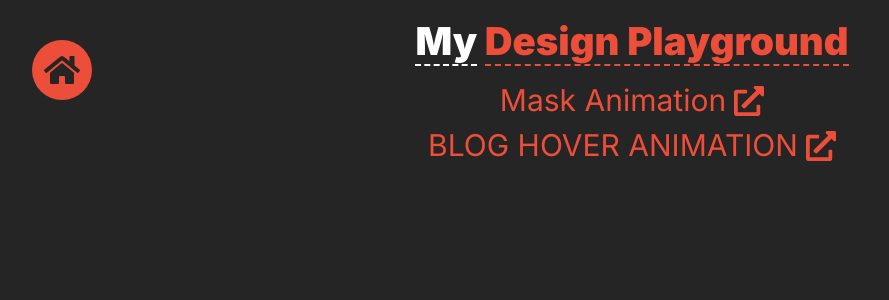
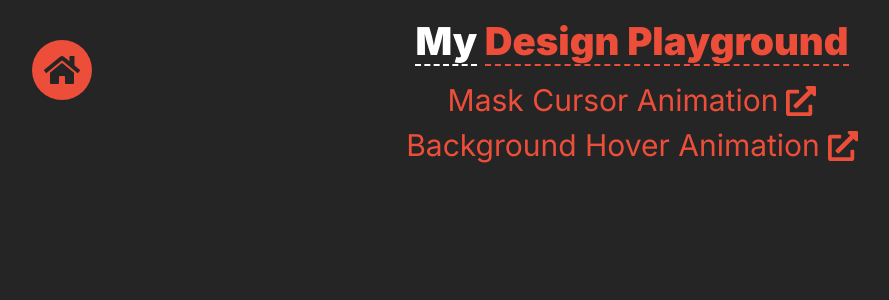
Before and after one commit to HarikrishnanYPR1707/My-Design-Playground, a Next.js app: page / in a window 1280 px wide. Shown: the top 300 px of the page, without its empty margins (8-897 px from the left). Built offline with nearby package versions, Linux system fonts and the light colour scheme.

Commit message:
MODIFIED: links modified

```diff
--- a/src/app/page.js
+++ b/src/app/page.js
@@ -9,16 +9,16 @@ export default function Home() {
       <Navbar />
       <div className="flex h-[10vh] flex-col items-center justify-center text-[30px] text-[#ec4e39]">
         <Link
-          href="Mask-Animation/"
+          href="Mask-Cursor-Animation/"
           className="flex items-center justify-center"
         >
-          Mask Animation <FaExternalLinkAlt className="ml-2" />
+          Mask Cursor Animation <FaExternalLinkAlt className="ml-2" />
         </Link>
         <Link
-          href="Blob-Hover-Animation/"
+          href="Background-Hover-Animation/"
           className="flex items-center justify-center"
         >
-          BLOG HOVER ANIMATION <FaExternalLinkAlt className="ml-2" />
+          Background Hover Animation <FaExternalLinkAlt className="ml-2" />
         </Link>
       </div>
     </>
```
